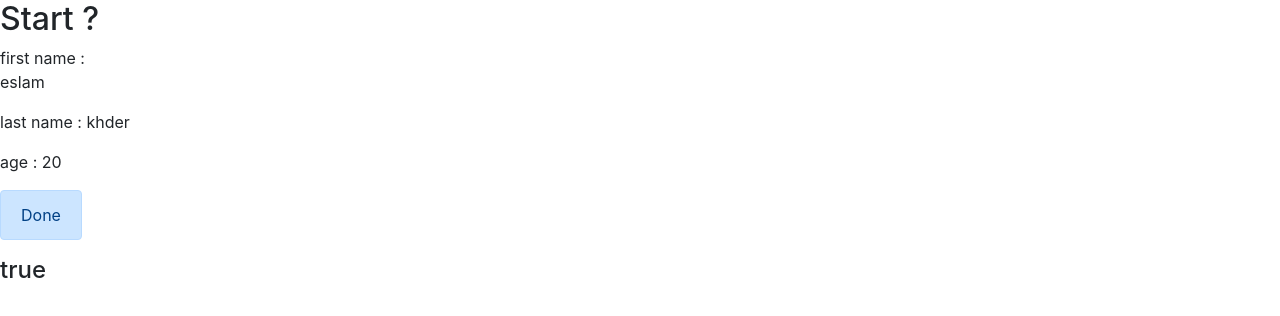
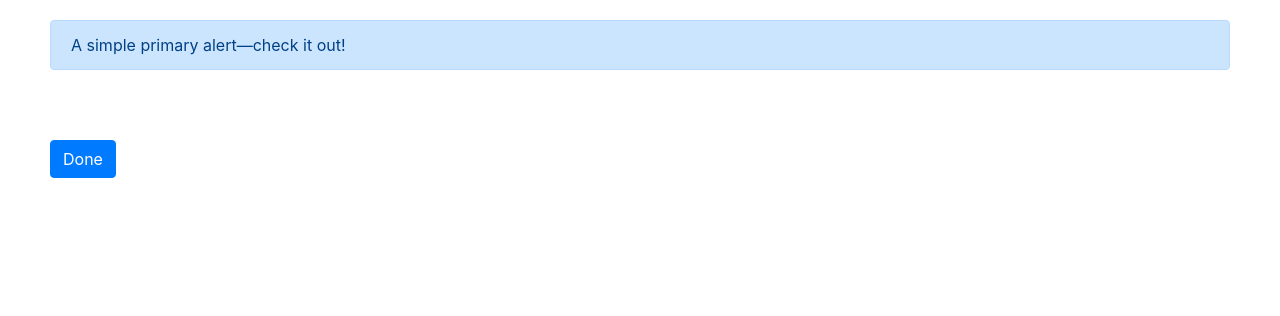
Before and after one commit to EslamKhder/Angular-Course, an Angular app: page / in a window 1280 px wide. Shown: the top 316 px of the page. Built offline with nearby package versions, Linux system fonts and the light colour scheme.

Commit message:
Click Event

```diff
--- a/src/app/app.component.css
+++ b/src/app/app.component.css
@@ -0,0 +1,4 @@
+*
+{
+  margin: 20px 50px 50px 50px;
+}
--- a/src/app/app.component.html
+++ b/src/app/app.component.html
@@ -1,10 +1,5 @@
-<h2>Start ?</h2>
+<div class="alert alert-primary" role="alert">
+  {{myText}}
+</div>
 
-first name : <p [innerText]="fName"></p>
-<p>last name : {{lName}}</p>
-
-<p>age : {{getAge()}}</p>
-
-<button class="alert alert-primary"  [disabled]="result"> Done </button>
-
-<h4>{{result}}</h4>
+<button (click)="doTask()" type="button" class="btn btn-primary">Done</button>
--- a/src/app/app.component.ts
+++ b/src/app/app.component.ts
@@ -7,19 +7,8 @@
 })
 export class AppComponent {
 
-  fName: string = "eslam";
-  lName: string = "khder";
-  age: number = 20;
-  result: boolean = false;
-
-  constructor() {
-
-    setTimeout(() => {
-      this.result = true
-    },5000)
+  myText: string = "A simple primary alert—check it out!";
+  doTask() {
+    this.myText = "Hi Eslam";
   }
-  getAge(): number{
-    return this.age;
-  }
-
 }
```
